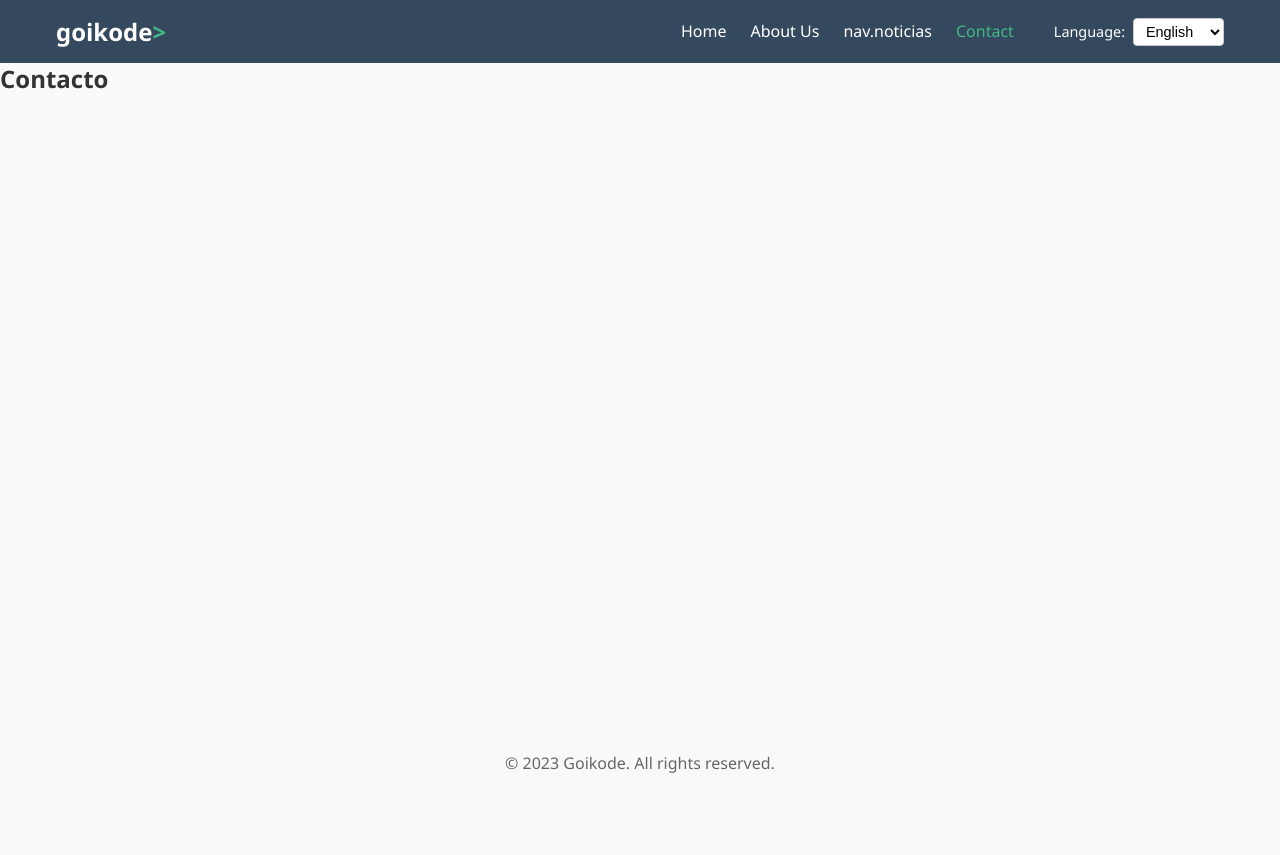
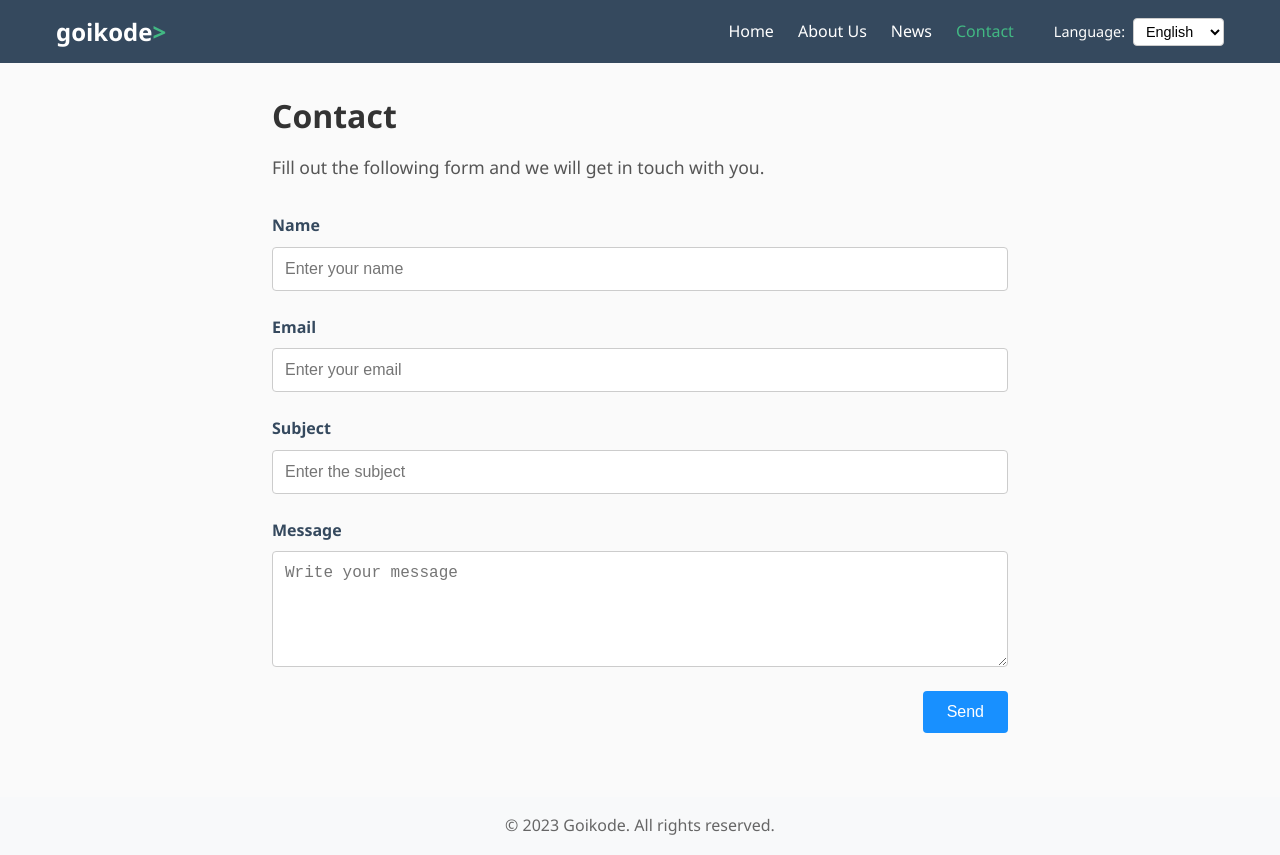
Before and after one commit to UCarbajo/goikode-multilang, a Vue app: page /contacto in a window 1280 px wide. Before the commit the page ends 800 px from the top, so only its background shows below. Built offline with nearby package versions, Linux system fonts and the light colour scheme.

Commit message:
feat: añadido formulario de contacto y noticias. Mas traducciones

```diff
--- a/src/i18n/index.js
+++ b/src/i18n/index.js
@@ -6,6 +6,7 @@ const es = {
     home: "Inicio",
     about: "Sobre Nosotros",
     contacto: "Contacto",
+    noticias: "Noticias",
   },
   home: {
     welcome: "Bienvenido a Goikode",
@@ -52,6 +53,38 @@ const es = {
         'El nombre "Goikode" viene de la combinación de "goiko" (que significa "superior" en euskera) y "code" (código en inglés). Aunque nuestro CEO insiste en que se le ocurrió mientras comía un pintxo de tortilla.',
     },
   },
+  contact: {
+    title: "Contacto",
+    description:
+      "Completa el siguiente formulario y nos pondremos en contacto contigo.",
+    name: "Nombre",
+    namePlaceholder: "Ingresa tu nombre",
+    email: "Correo Electrónico",
+    emailPlaceholder: "Ingresa tu correo electrónico",
+    subject: "Asunto",
+    subjectPlaceholder: "Ingresa el asunto",
+    message: "Mensaje",
+    messagePlaceholder: "Escribe tu mensaje",
+    submit: "Enviar",
+  },
+  noticias: {
+    titulo: "Noticias",
+    noticia1: {
+      titulo: "Noticia 1",
+      descripcion:
+        "Lorem ipsum dolor sit amet, consectetur adipiscing elit. Sed do eiusmod tempor incididunt ut labore et dolore magna aliqua.",
+    },
+    noticia2: {
+      titulo: "Noticia 2",
+      descripcion:
+        "Ut enim ad minim veniam, quis nostrud exercitation ullamco laboris nisi ut aliquip ex ea commodo consequat.",
+    },
+    noticia3: {
+      titulo: "Noticia 3",
+      descripcion:
+        "Duis aute irure dolor in reprehenderit in voluptate velit esse cillum dolore eu fugiat nulla pariatur.",
+    },
+  },
   footer: {
     rights: "Todos los derechos reservados.",
   },
@@ -66,6 +99,7 @@ const en = {
     home: "Home",
     about: "About Us",
     contacto: "Contact",
+    noticias: "News",
   },
   home: {
     welcome: "Welcome to Goikode",
@@ -112,6 +146,38 @@ const en = {
         'The name "Goikode" comes from the combination of "goiko" (which means "superior" in Basque) and "code" (in English). Although our CEO insists that it came to him while eating a Spanish omelette pintxo.',
     },
   },
+  contact: {
+    title: "Contact",
+    description:
+      "Fill out the following form and we will get in touch with you.",
+    name: "Name",
+    namePlaceholder: "Enter your name",
+    email: "Email",
+    emailPlaceholder: "Enter your email",
+    subject: "Subject",
+    subjectPlaceholder: "Enter the subject",
+    message: "Message",
+    messagePlaceholder: "Write your message",
+    submit: "Send",
+  },
+  noticias: {
+    titulo: "News",
+    noticia1: {
+      titulo: "News 1",
+      descripcion:
+        "Lorem ipsum dolor sit amet, consectetur adipiscing elit. Sed do eiusmod tempor incididunt ut labore et dolore magna aliqua.",
+    },
+    noticia2: {
+      titulo: "News 2",
+      descripcion:
+        "Ut enim ad minim veniam, quis nostrud exercitation ullamco laboris nisi ut aliquip ex ea commodo consequat.",
+    },
+    noticia3: {
+      titulo: "News 3",
+      descripcion:
+        "Duis aute irure dolor in reprehenderit in voluptate velit esse cillum dolore eu fugiat nulla pariatur.",
+    },
+  },
   footer: {
     rights: "All rights reserved.",
   },
@@ -126,6 +192,7 @@ const eu = {
     home: "Hasiera",
     about: "Guri Buruz",
     contacto: "Kontaktatu",
+    noticias: "Albisteak",
   },
   home: {
     welcome: "Ongi etorri Goikode-ra",
@@ -172,8 +239,38 @@ const eu = {
         '"Goikode" izena "goiko" (euskaraz "gorenekoa" esan nahi duena) eta "code" (ingelesez kodea) konbinaziotik dator. Nahiz eta gure CEOk dio tortilla pintxo bat jaten ari zela bururatu zitzaiola.',
     },
   },
-  contacto: {},
-
+  contact: {
+    title: "Kontaktua",
+    description:
+      "Hurrengo inprimakia bete eta zurekin harremanetan jarriko gara.",
+    name: "Izena",
+    namePlaceholder: "Idatzi zure izena",
+    email: "Posta Elektronikoa",
+    emailPlaceholder: "Idatzi zure posta elektronikoa",
+    subject: "Gaia",
+    subjectPlaceholder: "Idatzi gaia",
+    message: "Mezua",
+    messagePlaceholder: "Idatzi zure mezua",
+    submit: "Bidali",
+  },
+  noticias: {
+    titulo: "Albisteak",
+    noticia1: {
+      titulo: "Albistea 1",
+      descripcion:
+        "Lorem ipsum dolor sit amet, consectetur adipiscing elit. Sed do eiusmod tempor incididunt ut labore et dolore magna aliqua.",
+    },
+    noticia2: {
+      titulo: "Albistea 2",
+      descripcion:
+        "Ut enim ad minim veniam, quis nostrud exercitation ullamco laboris nisi ut aliquip ex ea commodo consequat.",
+    },
+    noticia3: {
+      titulo: "Albistea 3",
+      descripcion:
+        "Duis aute irure dolor in reprehenderit in voluptate velit esse cillum dolore eu fugiat nulla pariatur.",
+    },
+  },
   footer: {
     rights: "Eskubide guztiak erreserbatuak.",
   },
--- a/src/views/Contacto.vue
+++ b/src/views/Contacto.vue
@@ -1,3 +1,125 @@
 <template>
-  <h2>Contacto</h2>
+  <div class="contact">
+    <h1>{{ $t("contact.title") }}</h1>
+    <p>{{ $t("contact.description") }}</p>
+
+    <form
+      class="contact-form"
+      action="mailto:tu-correo@example.com"
+      method="post"
+      enctype="text/plain"
+    >
+      <div class="form-control">
+        <label for="name">{{ $t("contact.name") }}</label>
+        <input
+          type="text"
+          id="name"
+          name="name"
+          :placeholder="$t('contact.namePlaceholder')"
+          required
+        />
+      </div>
+
+      <div class="form-control">
+        <label for="email">{{ $t("contact.email") }}</label>
+        <input
+          type="email"
+          id="email"
+          name="email"
+          :placeholder="$t('contact.emailPlaceholder')"
+          required
+        />
+      </div>
+
+      <div class="form-control">
+        <label for="subject">{{ $t("contact.subject") }}</label>
+        <input
+          type="text"
+          id="subject"
+          name="subject"
+          :placeholder="$t('contact.subjectPlaceholder')"
+        />
+      </div>
+
+      <div class="form-control">
+        <label for="message">{{ $t("contact.message") }}</label>
+        <textarea
+          id="message"
+          name="message"
+          rows="5"
+          :placeholder="$t('contact.messagePlaceholder')"
+          required
+        ></textarea>
+      </div>
+
+      <button type="submit">{{ $t("contact.submit") }}</button>
+    </form>
+  </div>
 </template>
+
+<style scoped>
+.contact {
+  max-width: 800px;
+  margin: 0 auto;
+  padding: 2rem;
+}
+
+.contact h1 {
+  margin-bottom: 1rem;
+}
+
+.contact p {
+  font-size: 1.1rem;
+  margin-bottom: 2rem;
+  color: #555;
+}
+
+.contact-form {
+  display: flex;
+  flex-direction: column;
+  gap: 1.5rem;
+}
+
+.form-control {
+  display: flex;
+  flex-direction: column;
+}
+
+.form-control label {
+  color: var(--secondary-color);
+  margin-bottom: 0.5rem;
+  font-weight: bold;
+}
+
+.form-control input,
+.form-control textarea {
+  padding: 0.75rem;
+  border: 1px solid #ccc;
+  border-radius: 4px;
+  font-size: 1rem;
+  transition: border-color 0.3s ease;
+}
+
+.form-control input:focus,
+.form-control textarea:focus {
+  border-color: #1890ff;
+  outline: none;
+  box-shadow: 0 0 5px rgba(24, 144, 255, 0.3);
+}
+
+button[type="submit"] {
+  align-self: flex-end;
+  padding: 0.75rem 1.5rem;
+  font-size: 1rem;
+  color: #fff;
+  background-color: #1890ff;
+  border: none;
+  border-radius: 4px;
+  cursor: pointer;
+  transition: background-color 0.3s ease;
+}
+
+button[type="submit"]:hover {
+  background-color: #1070c0;
+}
+</style>
--- a/src/views/NoticiasView.vue
+++ b/src/views/NoticiasView.vue
@@ -1,3 +1,89 @@
 <template>
-  <h1>Noticias</h1>
+  <div class="news">
+    <h1>{{ $t("noticias.titulo") }}</h1>
+    <div class="news-list">
+      <a href="https://ejemplo.com/noticia1" class="news-item">
+        <img src="../assets/noticia.png" alt="Noticia 1" />
+        <div class="news-content">
+          <h2>{{ $t("noticias.noticia1.titulo") }}</h2>
+          <p>
+            {{ $t("noticias.noticia1.descripcion") }}
+          </p>
+        </div>
+      </a>
+      <a href="https://ejemplo.com/noticia2" class="news-item">
+        <img src="../assets/noticia.png" alt="Noticia 2" />
+        <div class="news-content">
+          <h2>{{ $t("noticias.noticia2.titulo") }}</h2>
+          <p>
+            {{ $t("noticias.noticia2.descripcion") }}
+          </p>
+        </div>
+      </a>
+      <a href="https://ejemplo.com/noticia3" class="news-item">
+        <img src="../assets/noticia.png" alt="Noticia 3" />
+        <div class="news-content">
+          <h2>{{ $t("noticias.noticia3.titulo") }}</h2>
+          <p>
+            {{ $t("noticias.noticia3.descripcion") }}
+          </p>
+        </div>
+      </a>
+    </div>
+  </div>
 </template>
+
+<style scoped>
+.news {
+  max-width: 800px;
+  margin: 0 auto;
+  padding: 2rem;
+}
+
+.news h1 {
+  margin-bottom: 1.5rem;
+}
+
+.news-list {
+  display: flex;
+  flex-direction: column;
+  gap: 1.5rem;
+}
+
+.news-item {
+  display: flex;
+  align-items: center;
+  text-decoration: none;
+  background-color: #fff;
+  border: 1px solid #ddd;
+  border-radius: 6px;
+  overflow: hidden;
+  transition: transform 0.3s ease, box-shadow 0.3s ease;
+}
+
+.news-item:hover {
+  transform: translateY(-3px);
+  box-shadow: 0 6px 12px rgba(0, 0, 0, 0.15);
+}
+
+.news-item img {
+  width: 150px;
+  height: 150px;
+  object-fit: cover;
+}
+
+.news-content {
+  padding: 1rem;
+}
+
+.news-content h2 {
+  margin: 0 0 0.5rem;
+  color: var(--secondary-color);
+}
+
+.news-content p {
+  margin: 0;
+  color: #555;
+  font-size: 0.95rem;
+}
+</style>
```
Also changed, not shown: src/assets/noticia.png (added).
